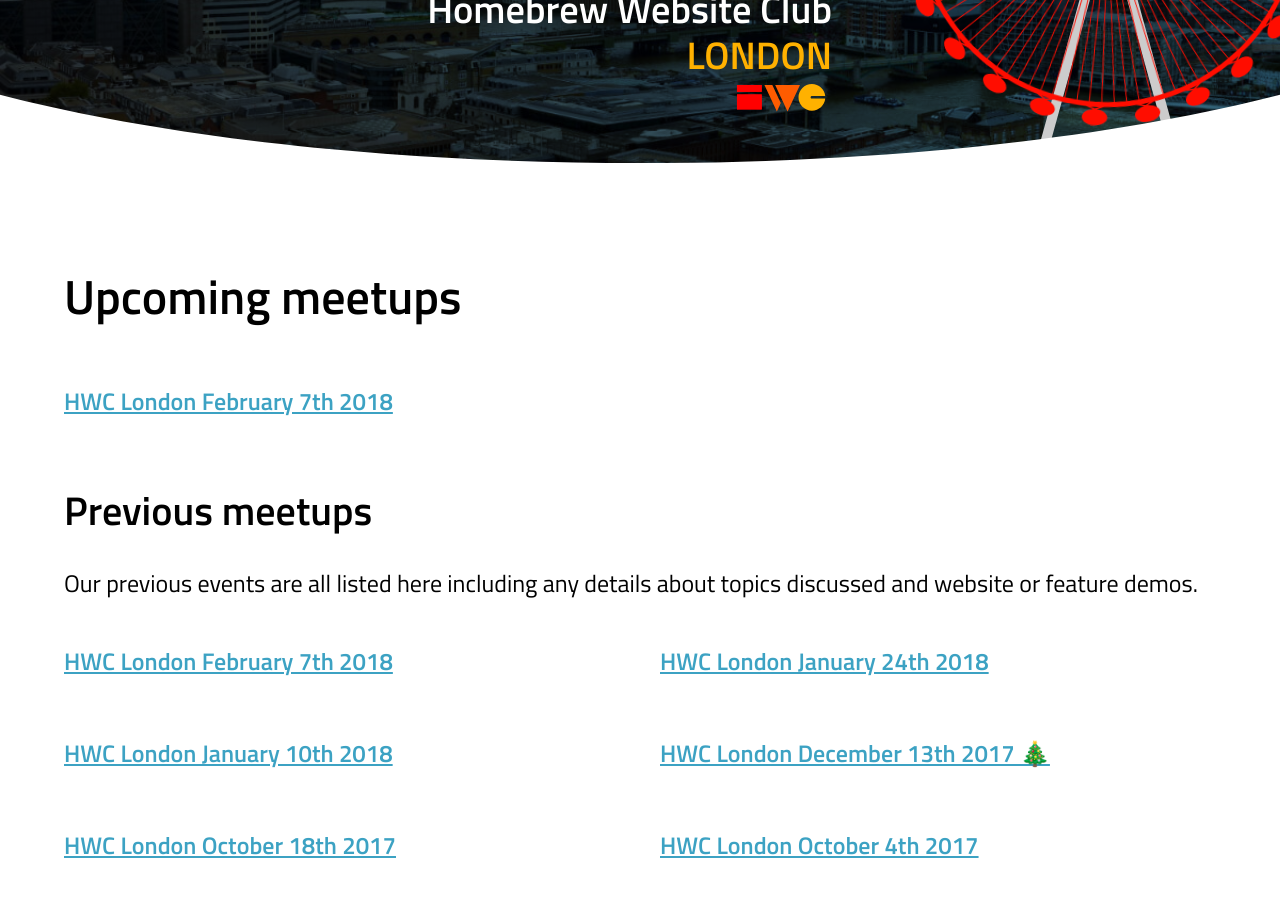
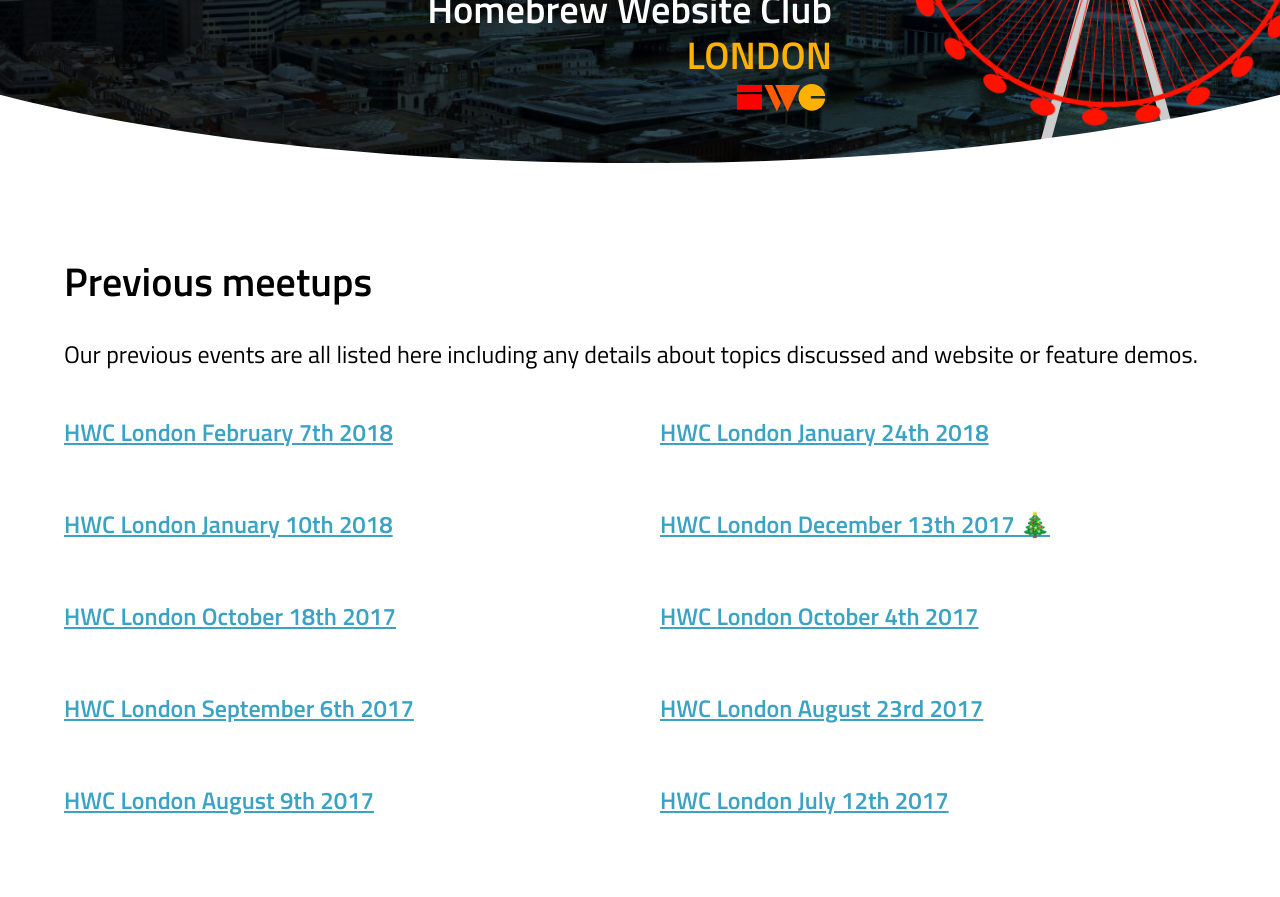
Before and after one commit to hwclondon/hwclondon.github.io, a Jekyll site: the page built from meetups/index.html, in a window 1280 px wide and 900 px high, scrolled down 355 px. Shown: the top 897 px of the window. Built offline with Jekyll 4.4.1, drawn with Linux system fonts in a browser that asks for light colours; some of the changed lines change nothing that is shown.

Commit message:
Upcoming updated

```diff
--- a/_config.yml
+++ b/_config.yml
@@ -17,4 +17,4 @@
 plugins:
   - jekyll-redirect-from
 event: "Demos of personal websites and the opportunity to create, update or experiment on your personal website. Whether you're a coder, designer, or just someone who wants to improve their presence on the web, this meetup is for you."
-upcoming: true
+upcoming: false
```
